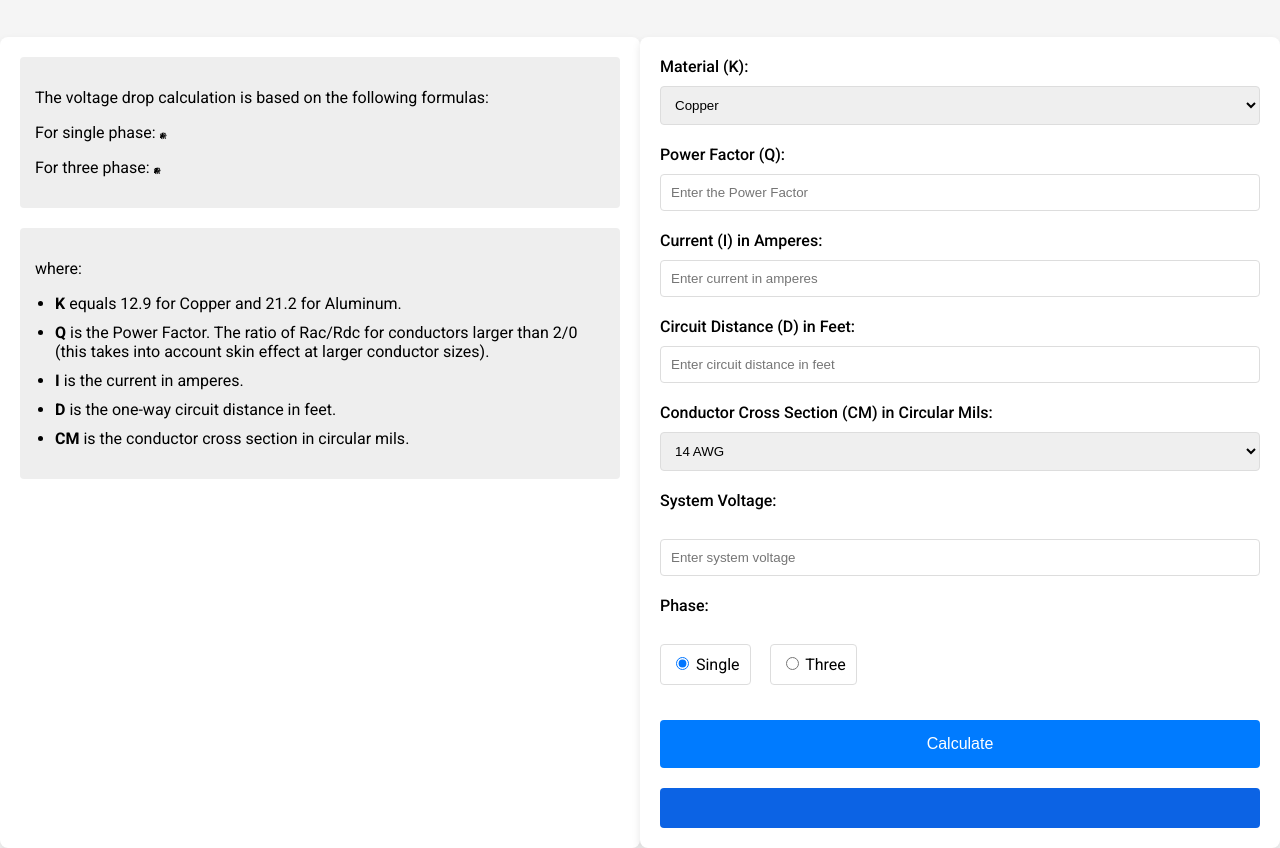
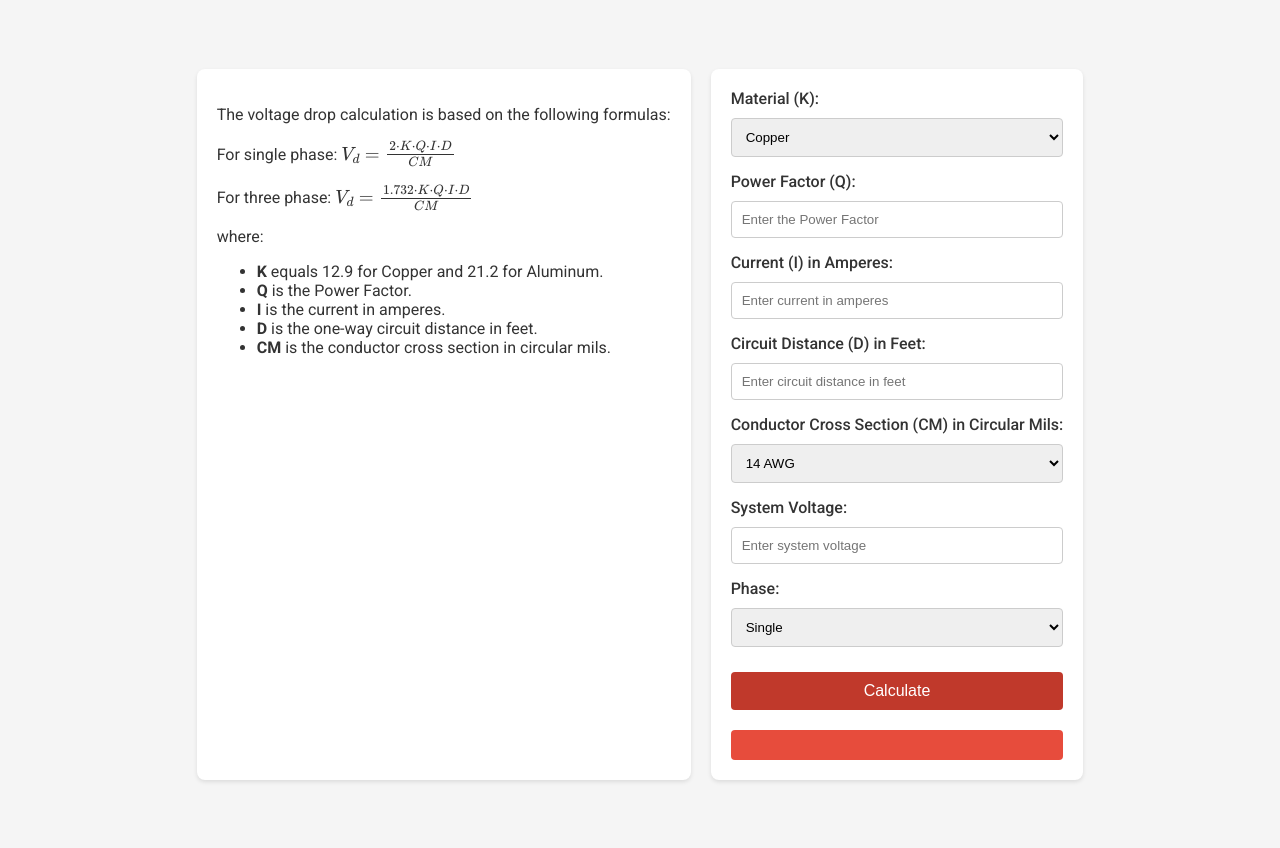
Before and after one commit to matfigueroac/Wolf-Voltage-Drop, a plain HTML site: page index.html in a window 1280 px wide. Shown: the part 62-910 px from the top of the page. Drawn offline with nearby package versions, Linux system fonts and the light colour scheme; some packages are replaced by stand-ins of ours.

Commit message:
Update index.html

```diff
--- a/index.html
+++ b/index.html
@@ -4,45 +4,80 @@
   <meta charset="UTF-8">
   <meta name="viewport" content="width=device-width, initial-scale=1.0">
   <title>Voltage Drop Calculator</title>
-
-      <!-- MathJax Configuration -->
-      <script type="text/x-mathjax-config">
-        MathJax.Hub.Config({
-          tex2jax: {inlineMath: [["\\(","\\)"]], displayMath: [["\\[","\\]"]], processEscapes: true},
-          "HTML-CSS": { scale: 1.5 } // Adjust the scale as needed; 1.0 is default.
-        });
-      </script>
-      <script type="text/javascript" async src="https://cdnjs.cloudflare.com/ajax/libs/mathjax/2.7.5/MathJax.js?config=TeX-MML-AM_CHTML"></script>
-
+  <script id="MathJax-script" async src="https://cdn.jsdelivr.net/npm/mathjax@3/es5/tex-chtml.js"></script>
   <link href="https://fonts.googleapis.com/css2?family=Roboto:wght@400;500;700&display=swap" rel="stylesheet">
   <style>
-        body { font-family: 'Roboto', sans-serif; background-color: #f5f5f5; margin: 0; }
-        .main-container { display: flex; justify-content: center; margin-top: 40px; }
-        .left-column, .right-column { background: #fff; padding: 20px; box-shadow: 0 4px 8px rgba(0,0,0,0.1); border-radius: 8px; }
-        .left-column { width: 50%; } /* Adjust the width of the left column */
-        .right-column { flex-grow: 1; width: 50%; } /* Adjust the width of the right column */
-        .input-group { margin-bottom: 20px; }
-        .input-group label { display: block; font-weight: 500; margin-bottom: 5px; }
-        .input-group input, .input-group select, .input-group label.radio { width: 100%; padding: 10px; margin-top: 5px; border-radius: 4px; border: 1px solid #ddd; box-sizing: border-box; }
-        .input-group input[type='radio'] { width: auto; margin-top: 0; padding: 0; }
-        .input-group label.radio { display: inline-block; margin-right: 15px; font-weight: 400; width: auto; padding: 10px; text-align: center; }
-        button { width: 100%; padding: 15px; margin-top: 10px; border: none; background-color: #007bff; color: white; font-size: 16px; border-radius: 4px; cursor: pointer; font-weight: 500; }
-        button:hover { background-color: #005ecf; }
-        .result { background-color: #0c63e4; color: white; padding: 20px; margin-top: 20px; border-radius: 4px; font-size: 20px; text-align: center; }
-        .formula, .definition { background-color: #eee; padding: 15px; margin-bottom: 20px; border-radius: 4px; }
-        .definition ul { padding-left: 20px; margin-top: 10px; }
-        .definition ul li { margin-bottom: 10px; }
-        h1 { text-align: center; color: #333; }
+    body {
+      font-family: 'Roboto', sans-serif;
+      background-color: #f5f5f5;
+      margin: 0;
+      color: #333;
+    }
+    .main-container {
+      display: flex;
+      justify-content: center;
+      padding: 40px 15px;
+    }
+    .column {
+      background: #fff;
+      padding: 20px;
+      box-shadow: 0 2px 4px rgba(0,0,0,0.1);
+      border-radius: 8px;
+      margin: 10px;
+    }
+    .input-group {
+      margin-bottom: 15px;
+    }
+    label {
+      display: block;
+      font-weight: 500;
+      margin-bottom: 5px;
+    }
+    input, select {
+      width: 100%;
+      padding: 10px;
+      margin-top: 5px;
+      border-radius: 4px;
+      border: 1px solid #ccc;
+      box-sizing: border-box;
+    }
+    button {
+      width: 100%;
+      padding: 10px;
+      margin-top: 10px;
+      border: none;
+      background-color: #c0392b;
+      color: white;
+      font-size: 16px;
+      border-radius: 4px;
+      cursor: pointer;
+    }
+    button:hover {
+      background-color: #a93226;
+    }
+    .result {
+      background-color: #e74c3c;
+      color: white;
+      padding: 15px;
+      margin-top: 20px;
+      border-radius: 4px;
+      text-align: center;
+    }
     @media (max-width: 768px) {
-          .main-container { flex-direction: column; align-items: center; }
-          .left-column, .right-column { margin-right: 0; margin-bottom: 20px; max-width: 800px; }
+      .main-container {
+        flex-direction: column;
+      }
+      .column {
+        width: 100%;
+        max-width: 500px;
+      }
     }
   </style>
 </head>
 <body>
-      <h1>Voltage Drop Calculator</h1>
+  <h1 style="text-align: center;">Voltage Drop Calculator</h1>
   <div class="main-container">
-        <div class="left-column">
+    <div class="column">
       <div class="formula">
         <p>The voltage drop calculation is based on the following formulas:</p>
         <p>For single phase: \( V_d  = \frac{{2 \cdot K \cdot Q \cdot I \cdot D}}{{CM}} \)</p>
@@ -52,14 +87,14 @@
         <p>where:</p>
         <ul>
           <li><strong>K</strong> equals 12.9 for Copper and 21.2 for Aluminum.</li>
-              <li><strong>Q</strong> is the Power Factor. The ratio of Rac/Rdc for conductors larger than 2/0 (this takes into account skin effect at larger conductor sizes).</li>
+          <li><strong>Q</strong> is the Power Factor.</li>
           <li><strong>I</strong> is the current in amperes.</li>
           <li><strong>D</strong> is the one-way circuit distance in feet.</li>
           <li><strong>CM</strong> is the conductor cross section in circular mils.</li>
         </ul>
       </div>
     </div>
-        <div class="right-column">
+    <div class="column">
       <div class="input-group">
         <label for="material">Material (K):</label>
         <select id="material">
@@ -86,24 +121,21 @@
         </select>
       </div>
       <div class="input-group">
-            <label>System Voltage:</label><br>
+        <label for="voltage">System Voltage:</label>
         <input type="number" id="voltage" placeholder="Enter system voltage">
       </div>
       <div class="input-group">
-            <label>Phase:</label><br>
-            <label class="radio">
-              <input type="radio" name="phase" value="single" checked> Single
-            </label>
-            <label class="radio">
-              <input type="radio" name="phase" value="three"> Three
-            </label>
+        <label for="phaseSelect">Phase:</label>
+        <select id="phaseSelect">
+          <option value="single">Single</option>
+          <option value="three">Three</option>
+        </select>
       </div>
       <button onclick="calculateVoltageDrop()">Calculate</button>
       <div id="result" class="result"></div>
     </div>
   </div>
   <script>
-      // Populate the wire size dropdown
     const wireSizes = {
       "14 AWG": 4115,
       "12 AWG": 6530,
@@ -145,7 +177,6 @@
       });
       }
 
-        // Calculate the voltage drop and voltage drop percentage
       function calculateVoltageDrop() {
       const k = parseFloat(document.getElementById('material').value);
       const q = parseFloat(document.getElementById('q').value);
@@ -153,20 +184,18 @@
       const d = parseFloat(document.getElementById('d').value);
       const cm = parseFloat(document.getElementById('wireSize').value);
       const systemVoltage = parseFloat(document.getElementById('voltage').value);
-          const phase = document.querySelector('input[name="phase"]:checked').value;
+      const phase = document.getElementById('phaseSelect').value;
 
-          let voltageDrop = phase === 'single'
-            ? (2 * k * q * i * d) / cm
-            : (1.732 * k * q * i * d) / cm;
+      let voltageDrop;
+      if (phase === 'single') {
+        voltageDrop = (2 * k * q * i * d) / cm;
+      } else {
+        voltageDrop = (1.732 * k * q * i * d) / cm;
+      }
 
       let voltageDropPercentage = (voltageDrop / systemVoltage) * 100;
 
-          // Ensure results are finite numbers before displaying
-          voltageDrop = isFinite(voltageDrop) ? voltageDrop.toFixed(2) : '---';
-          voltageDropPercentage = isFinite(voltageDropPercentage) ? voltageDropPercentage.toFixed(2) : '---';
-
-          document.getElementById('result').innerHTML = `Voltage Drop: ${voltageDrop} volts` +
-            ` | Voltage Drop Percentage: ${voltageDropPercentage}%`;
+      document.getElementById('result').textContent = `Voltage Drop: ${voltageDrop.toFixed(2)} volts | Voltage Drop Percentage: ${voltageDropPercentage.toFixed(2)}%`;
       }
 
       document.addEventListener('DOMContentLoaded', populateWireSizeDropdown);
```
Lines whose indentation alone changed are shown as unchanged.
